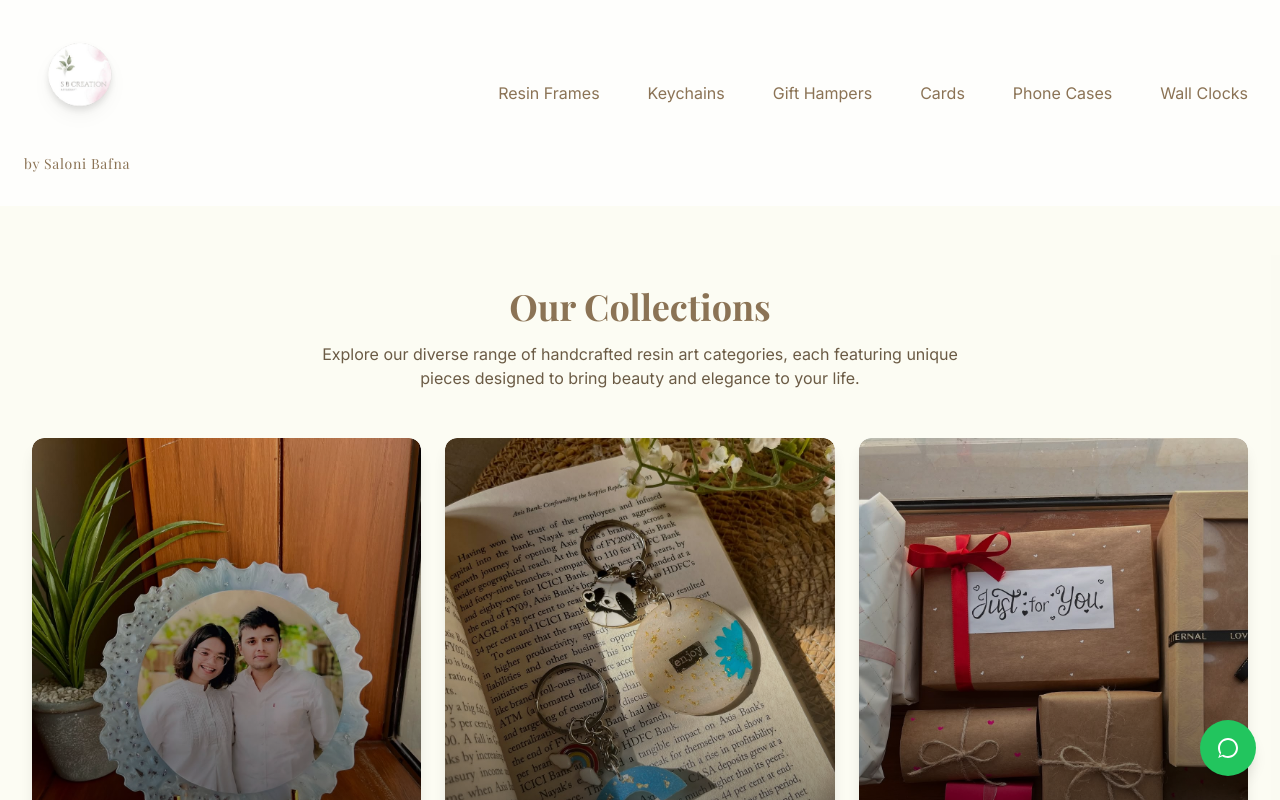
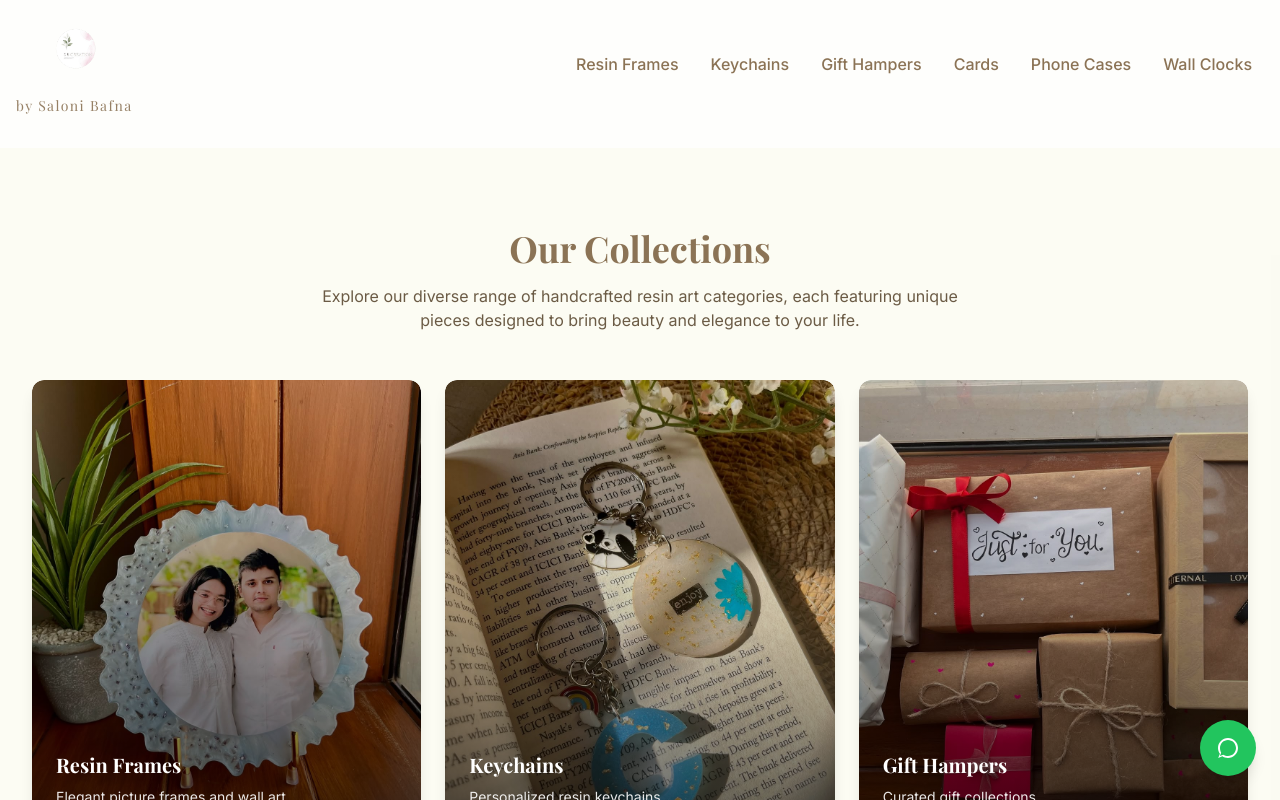
Before and after one commit to Kushal3006/sbcreations, a React (Vite) app: page / in a window 1280 px wide. Shown: the top 800 px of the page. Built offline with nearby package versions, Linux system fonts and the light colour scheme.

Commit message:
Enhanced Artistic Navbar Design

```diff
--- a/src/components/Navbar.tsx
+++ b/src/components/Navbar.tsx
@@ -1,55 +1,106 @@
-import React, { useState } from 'react';
+import React, { useState, useEffect } from 'react';
 import { Menu, X } from 'lucide-react';
 import { Link, useLocation } from 'react-router-dom';
 
 const Navbar: React.FC = () => {
   const [isMenuOpen, setIsMenuOpen] = useState(false);
+  const [isScrolled, setIsScrolled] = useState(false);
   const location = useLocation();
+
+  useEffect(() => {
+    const handleScroll = () => {
+      setIsScrolled(window.scrollY > 20);
+    };
+    window.addEventListener('scroll', handleScroll);
+    return () => window.removeEventListener('scroll', handleScroll);
+  }, []);
 
   const isActiveLink = (path: string) => {
     return location.pathname.startsWith(path);
   };
 
+  const navLinks = [
+    { path: '/products/resin-frames', label: 'Resin Frames' },
+    { path: '/products/keychains', label: 'Keychains' },
+    { path: '/products/gift-hampers', label: 'Gift Hampers' },
+    { path: '/products/cards', label: 'Cards' },
+    { path: '/products/phone-cases', label: 'Phone Cases' },
+    { path: '/products/wallClocks', label: 'Wall Clocks' },
+  ];
+
   return (
-    <header className="sticky top-0 left-0 right-0 z-50 bg-transparent backdrop-blur-none border-none shadow-none py-2 sm:py-3 min-h-[48px] transition-all duration-300">
-      <div className="container mx-auto px-2 xs:px-3 sm:px-4 md:px-6 flex items-center justify-between">
-        <div className="flex flex-col items-center">
-          <Link to="/" className="flex items-center px-1 py-1 rounded hover:bg-transparent transition-colors duration-200">
-            <img src="/L.png" alt="sbcreations logo" className="h-16 w-auto sm:h-20 md:h-24 lg:h-28 xl:h-32 max-h-32 mb-1 drop-shadow-lg transition-all duration-300" />
+    <header
+      className={`sticky top-0 left-0 right-0 z-50 transition-all duration-300 ${
+        isScrolled ? 'bg-white/95 backdrop-blur-sm shadow-sm' : 'bg-transparent'
+      }`}
+    >
+      <div className="container mx-auto px-4 py-3">
+        <div className="flex items-center justify-between">
+          {/* Logo Section */}
+          <Link
+            to="/"
+            className="flex flex-col items-center group"
+          >
+            <img
+              src="/L.png"
+              alt="sbcreations logo"
+              className="h-16 w-auto sm:h-20 transition-transform duration-300 group-hover:scale-105"
+            />
+            <span className="text-xs sm:text-sm text-[#8B7355] font-serif tracking-widest mt-1 opacity-90">
+              by Saloni Bafna
+            </span>
           </Link>
-          <span className="text-xs sm:text-sm text-[#8B7355] font-serif tracking-wide mt-0.5" style={{letterSpacing: '0.05em'}}>by Saloni Bafna</span>
-        </div>
+
           {/* Desktop Navigation */}
-        <nav className="hidden md:flex items-center space-x-3 xs:space-x-4 sm:space-x-6 lg:space-x-8">
-          <Link to="/products/resin-frames" className={`nav-link px-2 py-1 rounded transition-colors duration-200 ${isActiveLink('/products/resin-frames') ? 'bg-[#f5f5dc] text-[#6B5B45] font-semibold' : 'text-[#8B7355] hover:bg-[#f5f5dc]'}`}>Resin Frames</Link>
-          <Link to="/products/keychains" className={`nav-link px-2 py-1 rounded transition-colors duration-200 ${isActiveLink('/products/keychains') ? 'bg-[#f5f5dc] text-[#6B5B45] font-semibold' : 'text-[#8B7355] hover:bg-[#f5f5dc]'}`}>Keychains</Link>
-          <Link to="/products/gift-hampers" className={`nav-link px-2 py-1 rounded transition-colors duration-200 ${isActiveLink('/products/gift-hampers') ? 'bg-[#f5f5dc] text-[#6B5B45] font-semibold' : 'text-[#8B7355] hover:bg-[#f5f5dc]'}`}>Gift Hampers</Link>
-          <Link to="/products/cards" className={`nav-link px-2 py-1 rounded transition-colors duration-200 ${isActiveLink('/products/cards') ? 'bg-[#f5f5dc] text-[#6B5B45] font-semibold' : 'text-[#8B7355] hover:bg-[#f5f5dc]'}`}>Cards</Link>
-          <Link to="/products/phone-cases" className={`nav-link px-2 py-1 rounded transition-colors duration-200 ${isActiveLink('/products/phone-cases') ? 'bg-[#f5f5dc] text-[#6B5B45] font-semibold' : 'text-[#8B7355] hover:bg-[#f5f5dc]'}`}>Phone Cases</Link>
-          <Link to="/products/wallClocks" className={`nav-link px-2 py-1 rounded transition-colors duration-200 ${isActiveLink('/products/wallClocks') ? 'bg-[#f5f5dc] text-[#6B5B45] font-semibold' : 'text-[#8B7355] hover:bg-[#f5f5dc]'}`}>Wall Clocks</Link>
+          <nav className="hidden md:flex items-center space-x-1 lg:space-x-2">
+            {navLinks.map((link) => (
+              <Link
+                key={link.path}
+                to={link.path}
+                className={`relative px-3 py-2 text-sm lg:text-base font-medium transition-colors duration-200 hover:text-[#6B5B45] group ${
+                  isActiveLink(link.path) ? 'text-[#6B5B45]' : 'text-[#8B7355]'
+                }`}
+              >
+                {link.label}
+                <span className={`absolute bottom-0 left-0 w-full h-0.5 bg-[#8B7355] transform origin-left transition-transform duration-300 ${
+                  isActiveLink(link.path) ? 'scale-x-100' : 'scale-x-0'
+                } group-hover:scale-x-100`} />
+              </Link>
+            ))}
           </nav>
-        {/* Mobile menu button */}
+
+          {/* Mobile Menu Button */}
           <button
-          className="md:hidden p-2 text-[#8B7355] rounded hover:bg-transparent focus:outline-none focus:ring-2 focus:ring-[#8B7355] transition-all duration-200"
+            className="md:hidden p-2 text-[#8B7355] rounded-full hover:bg-[#f5f5dc]/30 transition-colors duration-200"
             onClick={() => setIsMenuOpen(!isMenuOpen)}
             aria-label={isMenuOpen ? "Close menu" : "Open menu"}
           >
-          {isMenuOpen ? <X size={28} /> : <Menu size={28} />}
+            {isMenuOpen ? <X size={24} /> : <Menu size={24} />}
           </button>
         </div>
+
         {/* Mobile Navigation */}
-      {isMenuOpen && (
-        <div className="md:hidden fixed inset-x-0 top-0 bg-white/95 backdrop-blur border-b border-[#ece7e1] shadow-lg py-4 px-2 xs:px-3 sm:px-4 animate-fadeIn max-h-[80vh] overflow-y-auto w-full transition-all duration-300 z-40">
-          <nav className="flex flex-col space-y-2">
-            <Link to="/products/resin-frames" className={`py-2 px-2 rounded text-base transition-colors duration-200 ${isActiveLink('/products/resin-frames') ? 'bg-[#f5f5dc] text-[#6B5B45] font-semibold' : 'text-[#8B7355] hover:bg-[#f5f5dc]'}`} onClick={() => setIsMenuOpen(false)}>Resin Frames</Link>
-            <Link to="/products/keychains" className={`py-2 px-2 rounded text-base transition-colors duration-200 ${isActiveLink('/products/keychains') ? 'bg-[#f5f5dc] text-[#6B5B45] font-semibold' : 'text-[#8B7355] hover:bg-[#f5f5dc]'}`} onClick={() => setIsMenuOpen(false)}>Keychains</Link>
-            <Link to="/products/gift-hampers" className={`py-2 px-2 rounded text-base transition-colors duration-200 ${isActiveLink('/products/gift-hampers') ? 'bg-[#f5f5dc] text-[#6B5B45] font-semibold' : 'text-[#8B7355] hover:bg-[#f5f5dc]'}`} onClick={() => setIsMenuOpen(false)}>Gift Hampers</Link>
-            <Link to="/products/cards" className={`py-2 px-2 rounded text-base transition-colors duration-200 ${isActiveLink('/products/cards') ? 'bg-[#f5f5dc] text-[#6B5B45] font-semibold' : 'text-[#8B7355] hover:bg-[#f5f5dc]'}`} onClick={() => setIsMenuOpen(false)}>Cards</Link>
-            <Link to="/products/phone-cases" className={`py-2 px-2 rounded text-base transition-colors duration-200 ${isActiveLink('/products/phone-cases') ? 'bg-[#f5f5dc] text-[#6B5B45] font-semibold' : 'text-[#8B7355] hover:bg-[#f5f5dc]'}`} onClick={() => setIsMenuOpen(false)}>Phone Cases</Link>
-            <Link to="/products/wallClocks" className={`py-2 px-2 rounded text-base transition-colors duration-200 ${isActiveLink('/products/wallClocks') ? 'bg-[#f5f5dc] text-[#6B5B45] font-semibold' : 'text-[#8B7355] hover:bg-[#f5f5dc]'}`} onClick={() => setIsMenuOpen(false)}>Wall Clocks</Link>
+        <div className={`md:hidden transition-all duration-300 ease-in-out ${
+          isMenuOpen ? 'max-h-96 opacity-100' : 'max-h-0 opacity-0'
+        } overflow-hidden`}>
+          <nav className="pt-4 pb-2 space-y-1">
+            {navLinks.map((link) => (
+              <Link
+                key={link.path}
+                to={link.path}
+                className={`block px-4 py-2 text-sm rounded-lg transition-colors duration-200 ${
+                  isActiveLink(link.path)
+                    ? 'bg-[#f5f5dc]/50 text-[#6B5B45] font-medium'
+                    : 'text-[#8B7355] hover:bg-[#f5f5dc]/30'
+                }`}
+                onClick={() => setIsMenuOpen(false)}
+              >
+                {link.label}
+              </Link>
+            ))}
           </nav>
         </div>
-      )}
+      </div>
     </header>
   );
 };
```
Lines whose indentation alone changed are shown as unchanged.
